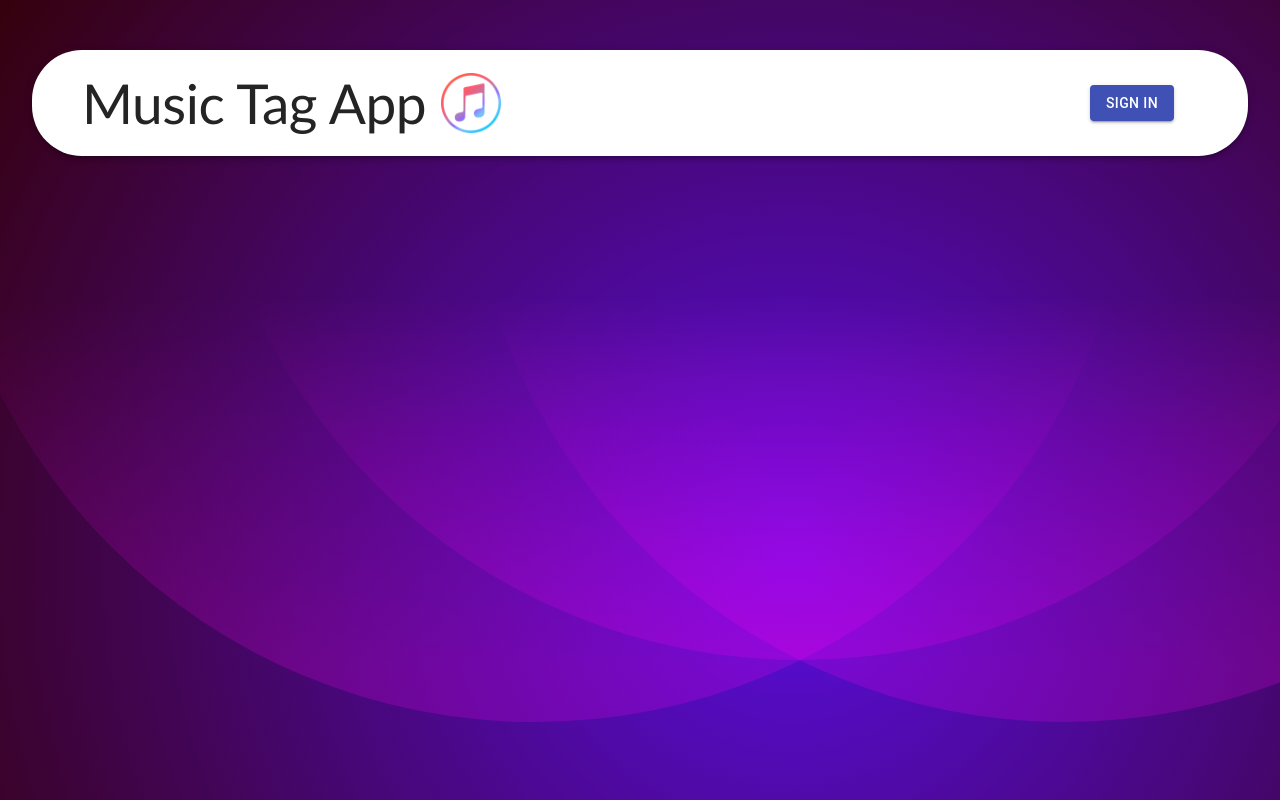
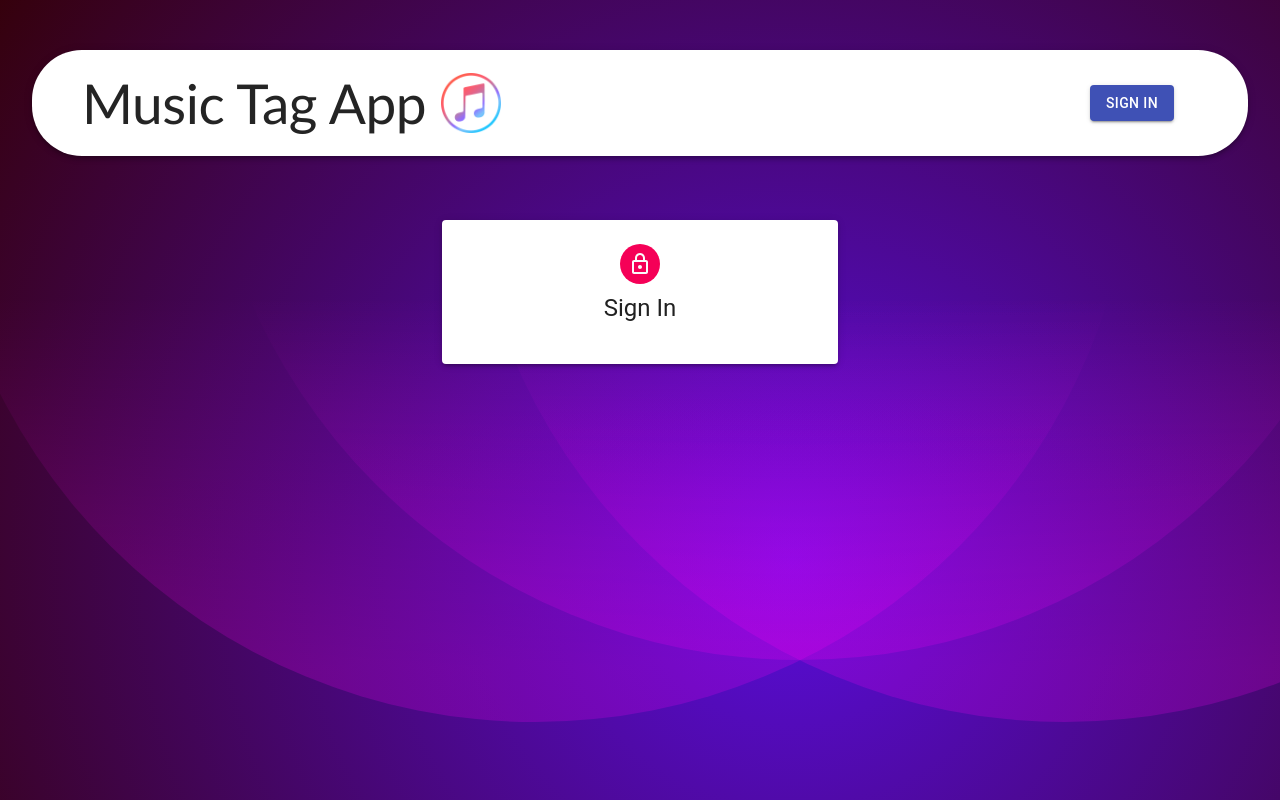
Before and after one commit to jiseon-baek/Music-Tag-App, a React (Create React App) app in the folder client/: page /auth in a window 1280 px wide. Built offline with nearby package versions, Linux system fonts and the light colour scheme.

Commit message:
feat: Auth Form 초기 세팅

```diff
--- a/client/src/components/Auth/Auth.js
+++ b/client/src/components/Auth/Auth.js
@@ -1,11 +1,42 @@
-import React from 'react'
+import React from 'react';
+import { Avatar, Button, Paper, Grid, Typography, Container, TextField } from '@material-ui/core';
+import LockOutlinedIcon from '@material-ui/icons/LockOutlined';
+import useStyles from './styles';
 
 const Auth = () => {
-	const state = null;
+	const classes = useStyles();
+
+	const isSignup = false;
+
+	const handleSubmit = () => {
+
+	}
+
+    const handleChange = () => {
+
+    }
+
 	return (
-		<div>
-
-		</div>
+		<Container component="main" maxWidth="xs">
+			<Paper className={classes.paper} elevation={3}>
+				<Avatar className={classes.avatar}>
+					<LockOutlinedIcon />
+				</Avatar>
+				<Typography variant="h5">{isSignup ? 'Sign Up' : 'Sign In'}</Typography>
+				<form className={classes.form} onSubmit={handleSubmit}>
+					<Grid container spacing={2}>
+						{
+							isSignup && (
+								<>
+									<TextField name="firstName" label="First Name" handleChange={handleChange} autoFocus xs={6} />
+                                    <TextField name="firstName" label="First Name" handleChange={handleChange} autoFocus xs={6} />
+								</>
+							)
+						}
+					</Grid>
+				</form>
+			</Paper>
+		</Container>
 	)
 }
 
--- a/client/src/components/Auth/styles.js
+++ b/client/src/components/Auth/styles.js
@@ -0,0 +1,30 @@
+import { makeStyles } from '@material-ui/core/styles';
+
+export default makeStyles((theme) => ({
+  paper: {
+    marginTop: theme.spacing(8),
+    display: 'flex',
+    flexDirection: 'column',
+    alignItems: 'center',
+    padding: theme.spacing(2),
+  },
+  root: {
+    '& .MuiTextField-root': {
+      margin: theme.spacing(1),
+    },
+  },
+  avatar: {
+    margin: theme.spacing(1),
+    backgroundColor: theme.palette.secondary.main,
+  },
+  form: {
+    width: '100%', // Fix IE 11 issue.
+    marginTop: theme.spacing(3),
+  },
+  submit: {
+    margin: theme.spacing(3, 0, 2),
+  },
+  googleButton: {
+    marginBottom: theme.spacing(2),
+  },
+}));
```
